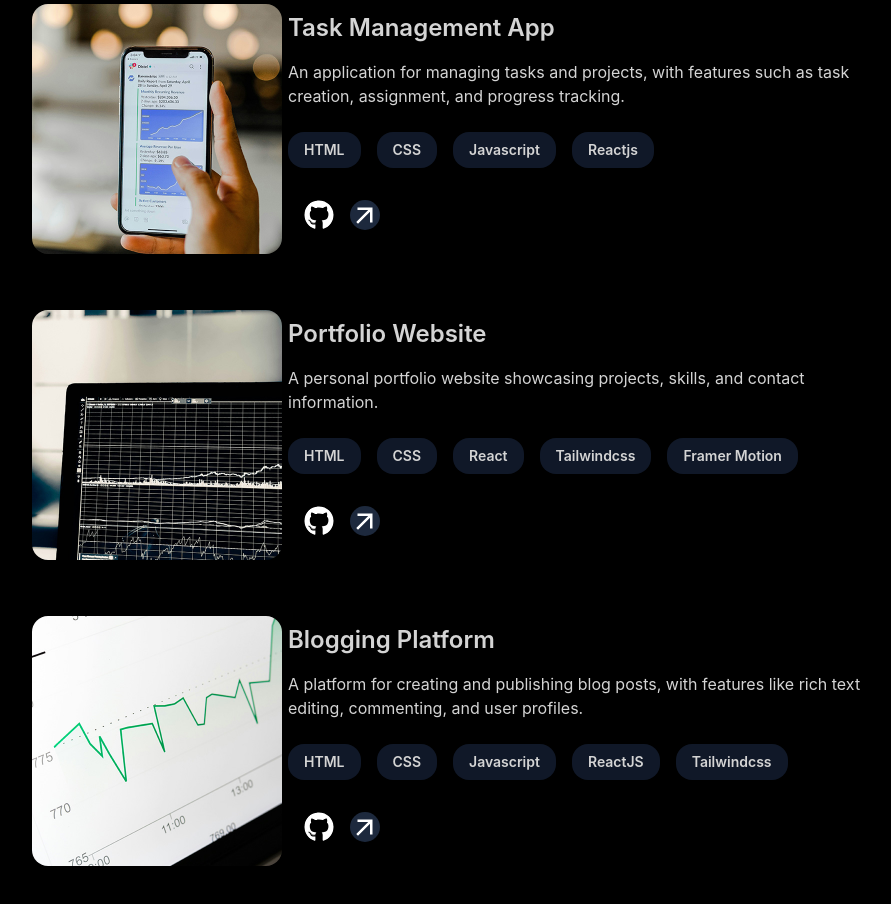
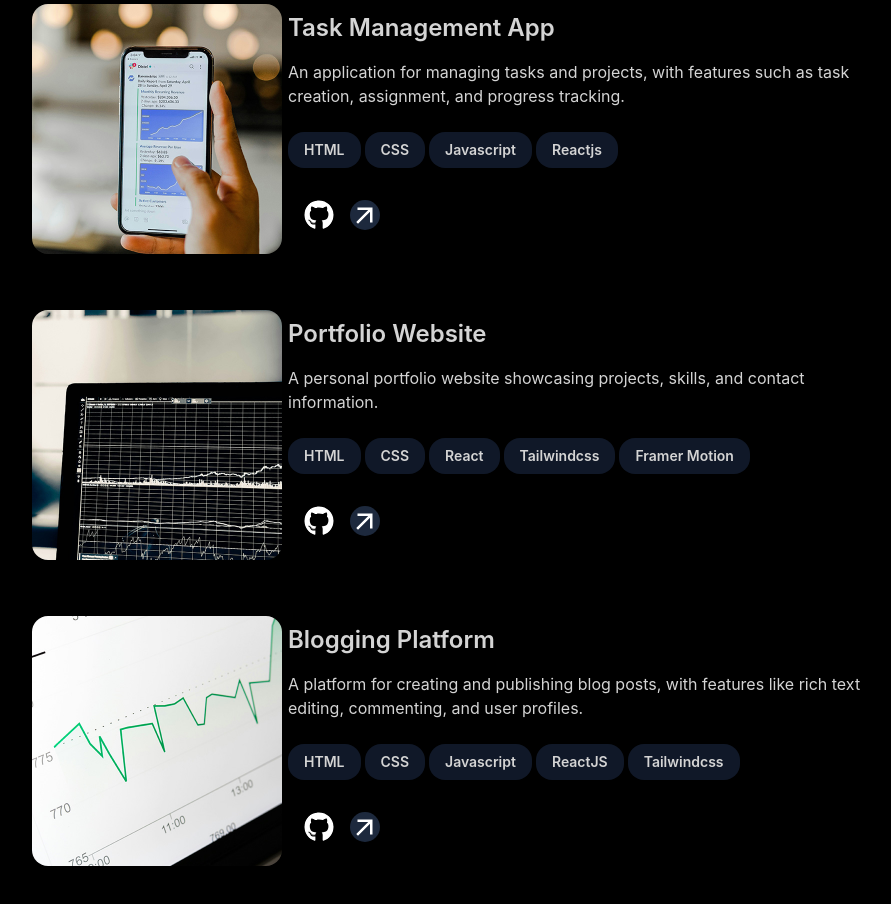
Before and after one commit to chinmaysubandh/Portfolio, a React (Vite) app: page / in a window 1280 px wide. Shown: the part 2240-3144 px from the top of the page, without its empty margins (192-1083 px from the left). Built offline with nearby package versions, Linux system fonts and the light colour scheme.

Commit message:
bug fixing

```diff
--- a/src/Components/Projects.jsx
+++ b/src/Components/Projects.jsx
@@ -23,10 +23,10 @@ const Projects = () => {
                       <div className='w-full max-w-xl lg:w-3/4'>
                           <h2 className='my-2 font-semibold text-2xl'>{items.title}</h2>
                           <p className='my-4 font-normal '>{items.description}</p>
-                          <div className=' flex gap-4 py-2 '>
+                          <div className=' flex flex-wrap gap-1 my-auto overflow-auto py-2 items-center justify-start '>
                               {items.technologies.map((tech, index) => {
-                                  return <div className='flex flex-col gap-4'>
-                                      <span className='px-4 py-2 gap-4 rounded-2xl overflow-auto bg-gray-900 hover:bg-gray-800 text-sm text-center font-semibold'>
+                                  return <div className='flex'>
+                                      <span className='px-4 py-2  rounded-2xl overflow-auto bg-gray-900 hover:bg-gray-800 text-sm text-center font-semibold'>
                                           {tech}
                                       </span>
 
```
